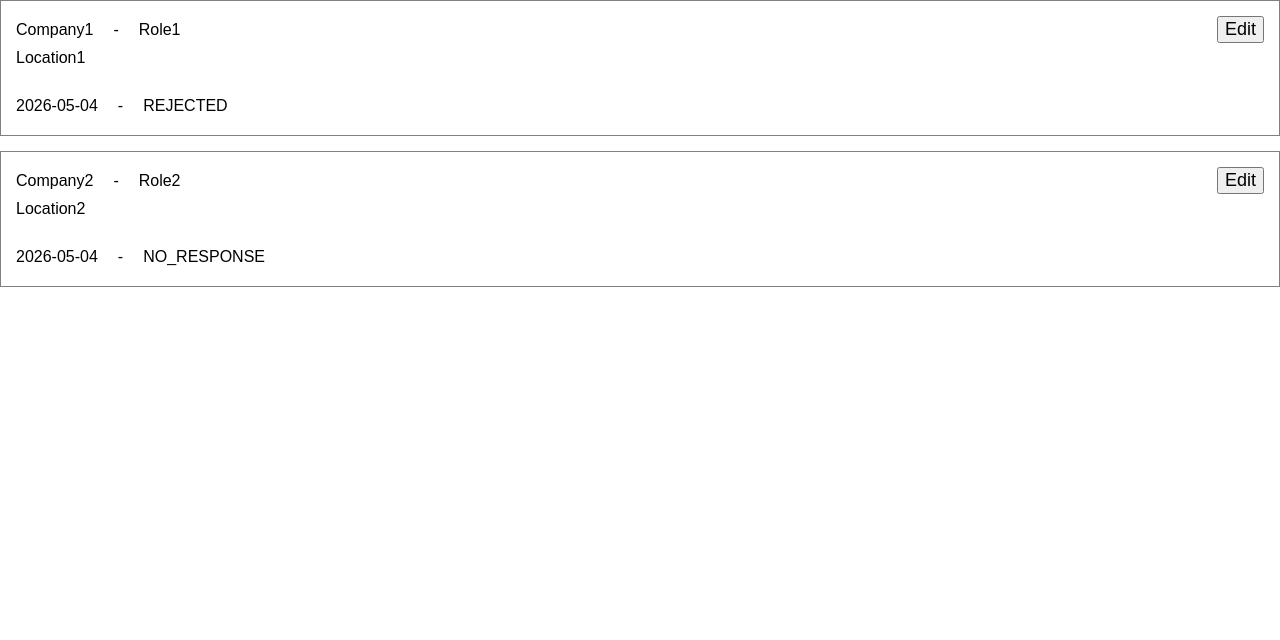
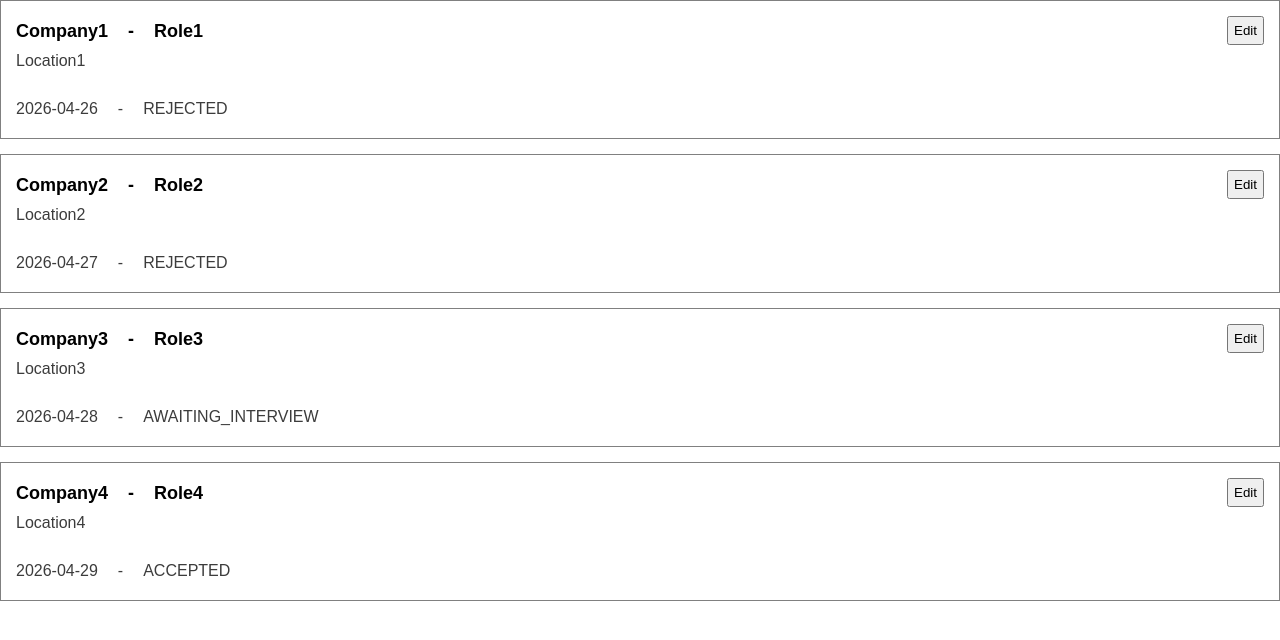
Before and after one commit to jblego9/job-tracker, a React app in the folder frontend/: page / in a window 1280 px wide. Shown: the top 640 px of the page. Built offline with nearby package versions, Linux system fonts and the light colour scheme; the HTML template or start-up script is replaced by a standard one.

Commit message:
Improved application card styling, started using BEM CSS convention

```diff
--- a/frontend/src/components/applications-list.jsx
+++ b/frontend/src/components/applications-list.jsx
@@ -2,24 +2,24 @@ export default function ApplicationsList({ applications }) {
     return (
         <ol className="applications-list">
             {applications.map(app => (
-                <li key={app.Id} className="application">
+                <li key={app.Id} className="application-card">
                     <div>
-                        <div className="application-row">
+                        <div className="application-card__row application-card__row--main">
                             <p>{app.Company}</p>
                             <p>-</p>
                             <p>{app.Role}</p>
                         </div>
-                        <div className="application-row application-row-margin-under">
+                        <div className="application-card__row application-card__row--details">
                             <p>{app.Location}</p>
                         </div>
-                        <div className="application-row">
+                        <div className="application-card__row application-card__row--details application-card__row--spaced">
                             <p>{app.Date}</p>
                             <p>-</p>
                             <p>{app.Status}</p>
                         </div>
                     </div>
                     <div>
-                        <button className="application-edit-button" onClick={() => { console.log(`Edit application ${app.Id}`); }}>Edit</button>
+                        <button className="application-card__edit-button" onClick={() => { console.log(`Edit application ${app.Id}`); }}>Edit</button>
                     </div>
                 </li>
             ))}
--- a/frontend/src/main.jsx
+++ b/frontend/src/main.jsx
@@ -1,27 +1,11 @@
 import { StrictMode } from 'react'
 import { createRoot } from 'react-dom/client'
 import './styles.css'
+import getTestData from './test-data.js'
 import ApplicationsList from './components/applications-list.jsx'
 
 createRoot(document.getElementById('root')).render(
   <StrictMode>
-    <ApplicationsList applications={[
-      {
-        Id: 1,
-        Date: "2026-05-04",
-        Company: "Company1",
-        Role: "Role1",
-        Location: "Location1",
-        Status: "REJECTED",
-      },
-      {
-        Id: 2,
-        Date: "2026-05-04",
-        Company: "Company2",
-        Role: "Role2",
-        Location: "Location2",
-        Status: "NO_RESPONSE",
-      },
-    ]} />
+    <ApplicationsList applications={getTestData()} />
   </StrictMode>,
 )
--- a/frontend/src/styles.css
+++ b/frontend/src/styles.css
@@ -12,33 +12,46 @@ body {
     padding: 0;
 }
 
-.application {
+.application-card {
     display: flex;
     justify-content: space-between;
 
-    margin-bottom: 15px;
+    &:not(:last-child) {
+        margin-bottom: 15px;
+    }
     padding: 15px;
 
     border: 1px solid gray;
 }
 
-.application-row {
+.application-card__row {
     display: flex;
 
     & p {
         margin-top: 5px;
         margin-bottom: 5px;
-    }
 
-    & p:not(:last-child) {
-        margin-right: 20px;
+        &:not(:last-child) {
+            margin-right: 20px;
+        }
     }
 }
 
-.application-row-margin-under {
-    margin-bottom: 20px;
+.application-card__row--spaced {
+    margin-top: 20px;
 }
 
-.application-edit-button {
+.application-card__row--main {
     font-size: large;
+    font-weight: bold;
 }
+
+.application-card__row--details {
+    color: rgb(60, 60, 60);
+}
+
+.application-card__edit-button {
+    padding: 5px;
+
+    cursor: pointer;
+}
--- /dev/null
+++ b/frontend/src/test-data.js
@@ -0,0 +1,36 @@
+export default function getTestData() {
+    return [
+        {
+            Id: 1,
+            Date: "2026-04-26",
+            Company: "Company1",
+            Role: "Role1",
+            Location: "Location1",
+            Status: "REJECTED",
+        },
+        {
+            Id: 2,
+            Date: "2026-04-27",
+            Company: "Company2",
+            Role: "Role2",
+            Location: "Location2",
+            Status: "REJECTED",
+        },
+        {
+            Id: 3,
+            Date: "2026-04-28",
+            Company: "Company3",
+            Role: "Role3",
+            Location: "Location3",
+            Status: "AWAITING_INTERVIEW",
+        },
+        {
+            Id: 4,
+            Date: "2026-04-29",
+            Company: "Company4",
+            Role: "Role4",
+            Location: "Location4",
+            Status: "ACCEPTED",
+        },
+    ];
+}
```
